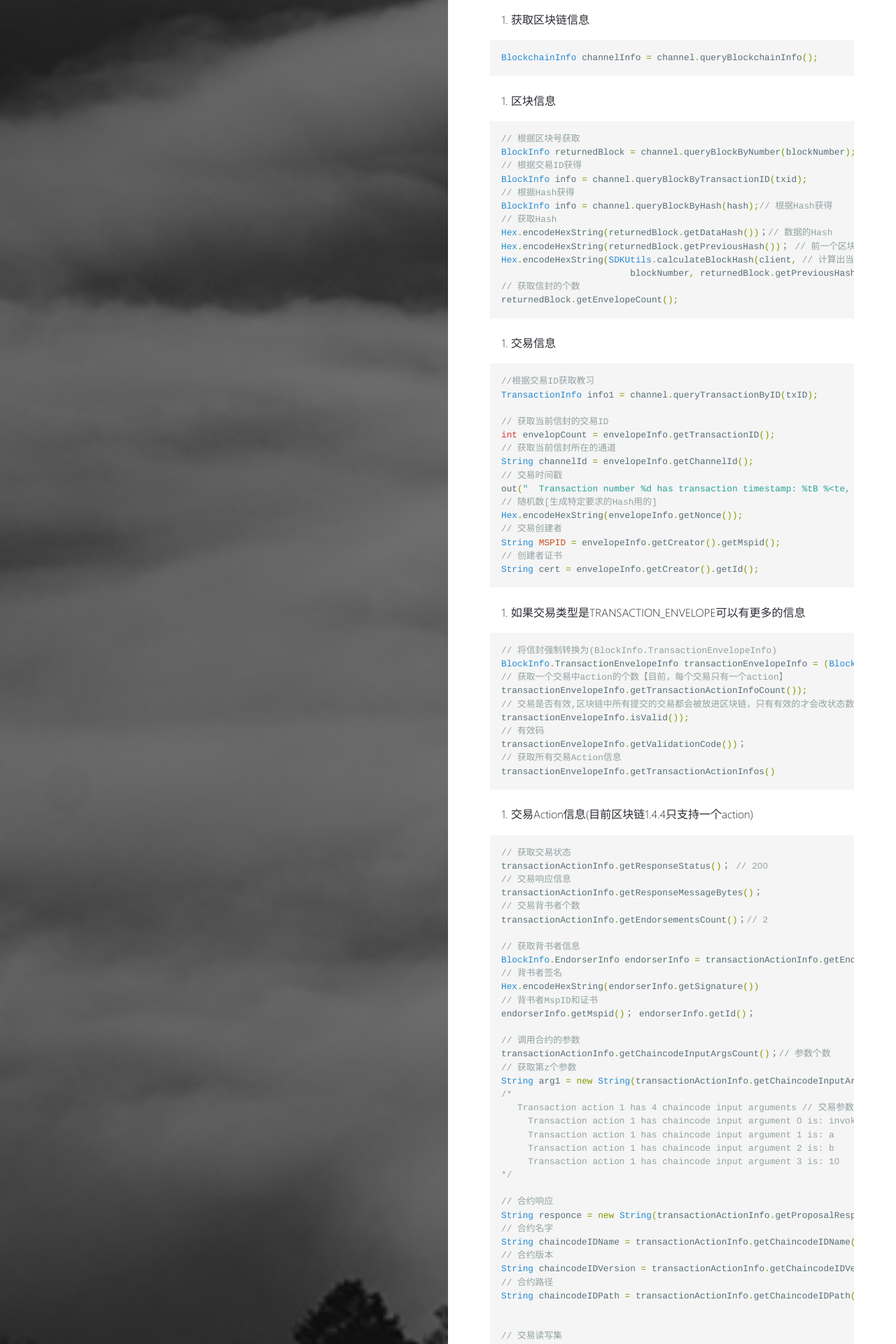
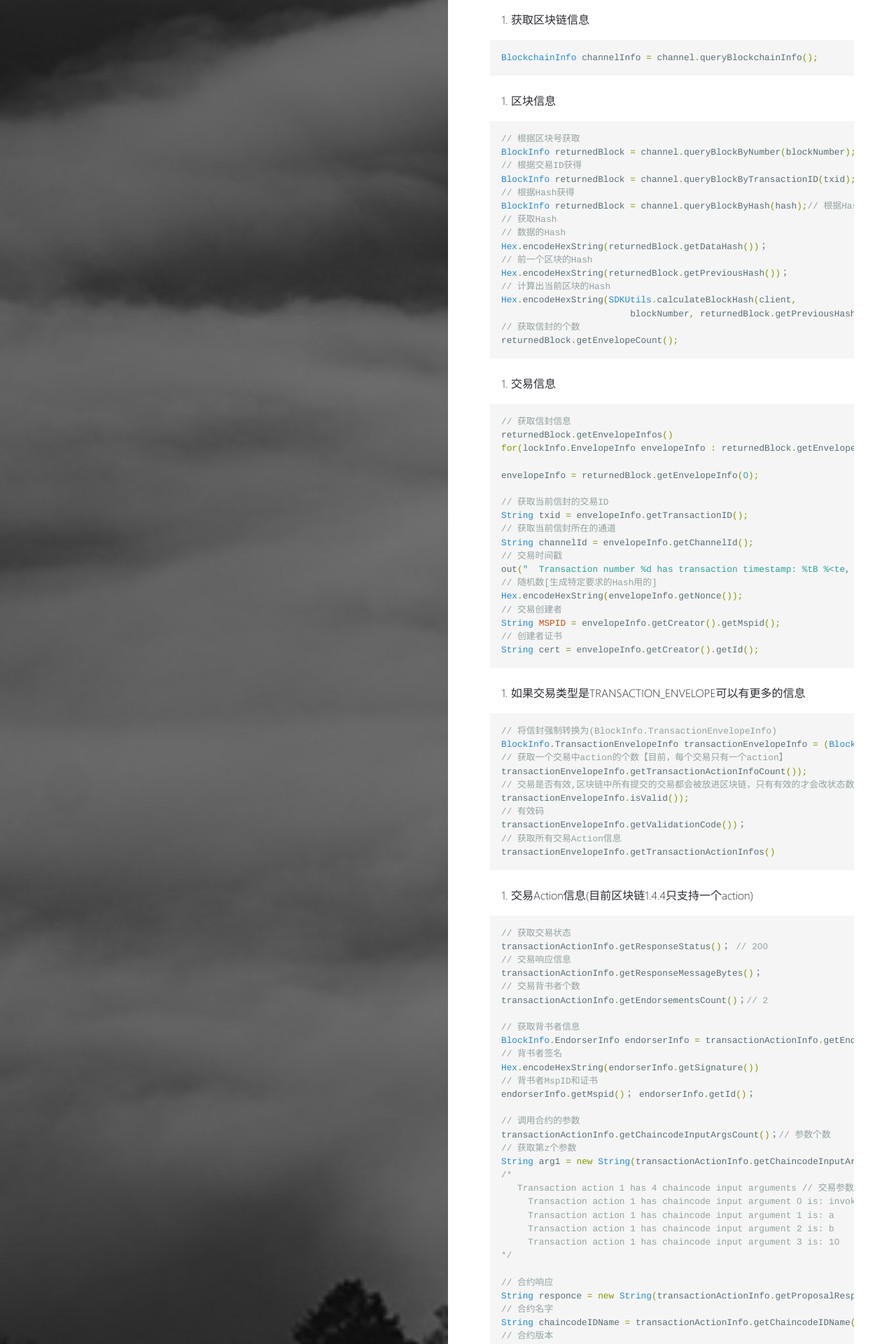
Before and after one commit to Maple-Chan/Maple-Chan.github.io, a Jekyll site: the page built from _posts/2020-07-15-Fabric的区块信息.md, in a window 1280 px wide. Shown: the part 476-2396 px from the top of the page at 70% size. Built offline with Jekyll 4.4.1, drawn with Linux system fonts in a browser that asks for light colours; some of the changed text lies outside the part shown.

Commit message:
modify fabric区块信息

````diff
--- a/_posts/2020-07-15-Fabric的区块信息.md
+++ b/_posts/2020-07-15-Fabric的区块信息.md
@@ -28,13 +28,16 @@ BlockchainInfo channelInfo = channel.queryBlockchainInfo();
 // 根据区块号获取
 BlockInfo returnedBlock = channel.queryBlockByNumber(blockNumber);
 // 根据交易ID获得
-BlockInfo info = channel.queryBlockByTransactionID(txid);
+BlockInfo returnedBlock = channel.queryBlockByTransactionID(txid);
 // 根据Hash获得
-BlockInfo info = channel.queryBlockByHash(hash);// 根据Hash获得
+BlockInfo returnedBlock = channel.queryBlockByHash(hash);// 根据Hash获得
 // 获取Hash
-Hex.encodeHexString(returnedBlock.getDataHash())；// 数据的Hash
-Hex.encodeHexString(returnedBlock.getPreviousHash())； // 前一个区块的Hash
-Hex.encodeHexString(SDKUtils.calculateBlockHash(client, // 计算出当前区块的Hash
+// 数据的Hash
+Hex.encodeHexString(returnedBlock.getDataHash())；
+// 前一个区块的Hash
+Hex.encodeHexString(returnedBlock.getPreviousHash())；
+// 计算出当前区块的Hash
+Hex.encodeHexString(SDKUtils.calculateBlockHash(client,
                         blockNumber, returnedBlock.getPreviousHash(), returnedBlock.getDataHash()));
 // 获取信封的个数
 returnedBlock.getEnvelopeCount();
@@ -43,11 +46,14 @@ returnedBlock.getEnvelopeCount();
 3. 交易信息
 
 ```java
-//根据交易ID获取教习
-TransactionInfo info1 = channel.queryTransactionByID(txID);
+// 获取信封信息
+returnedBlock.getEnvelopeInfos()
+for(lockInfo.EnvelopeInfo envelopeInfo : returnedBlock.getEnvelopeInfos())
+
+envelopeInfo = returnedBlock.getEnvelopeInfo(0);
 
 // 获取当前信封的交易ID
-int envelopCount = envelopeInfo.getTransactionID();
+String txid = envelopeInfo.getTransactionID();
 // 获取当前信封所在的通道
 String channelId = envelopeInfo.getChannelId();
 // 交易时间戳
@@ -138,9 +144,7 @@ new String(writeList.getValue().toByteArray(), UTF_8)；
 
 ```
 
-
-
-
+#### 	byfn启动后的区块信息
 
 ```java
 /**
````
